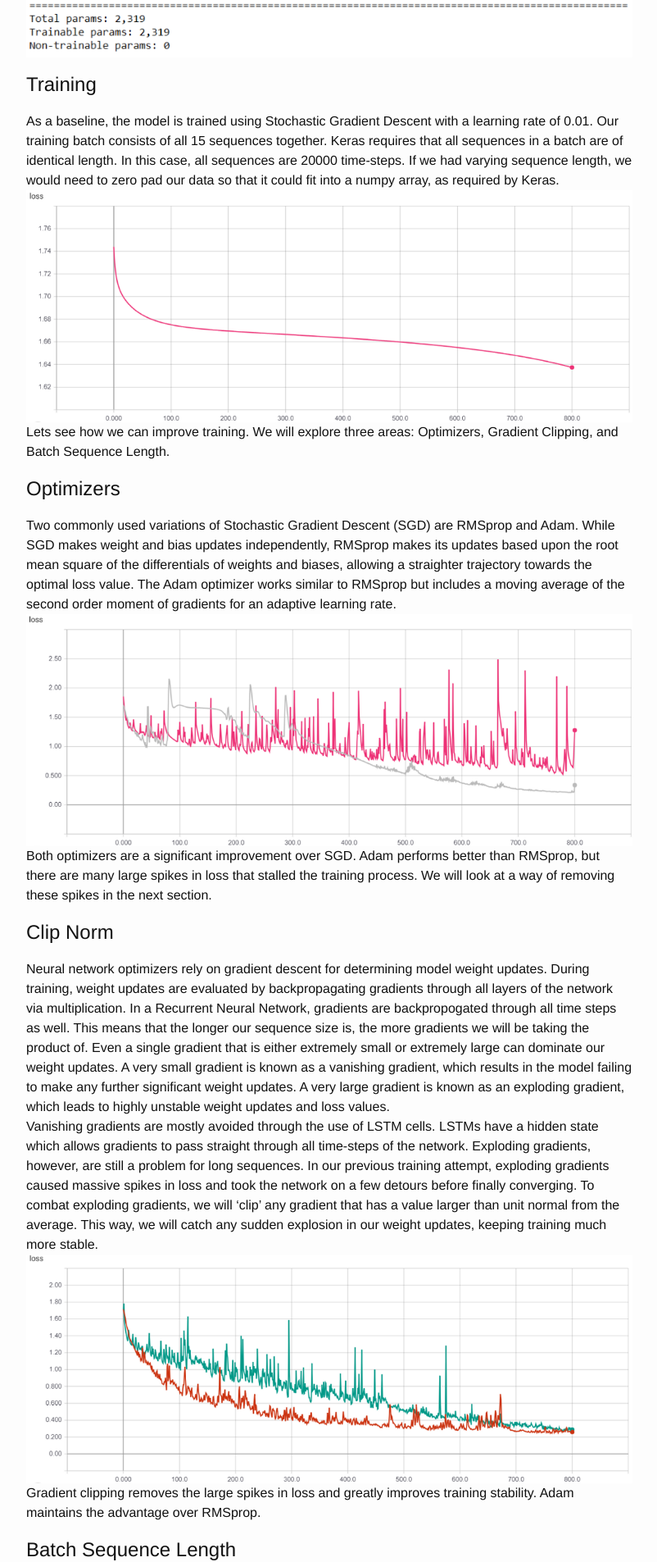
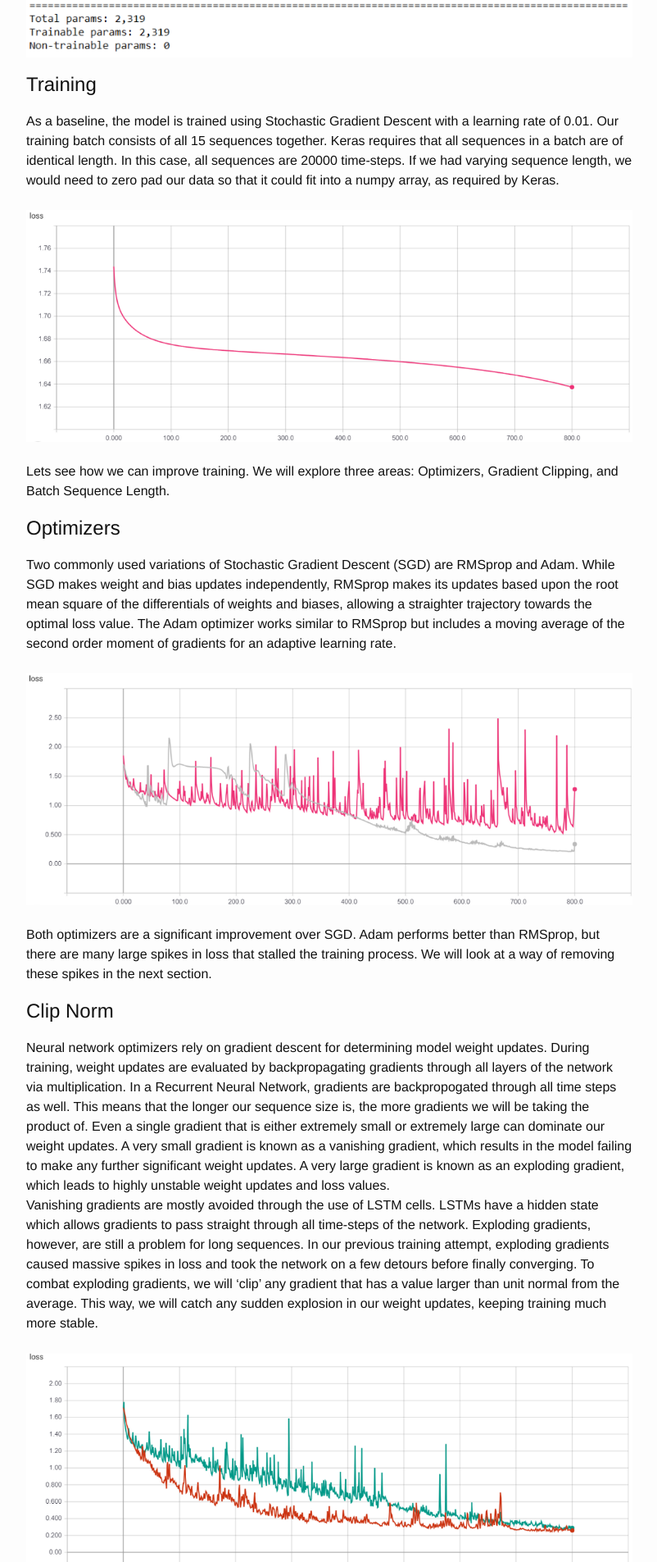
Before and after one commit to emuccino/emuccino.github.io, a Jekyll site: the page built from _posts/2019-02-11-training-recurrent-neural-networks-on-long-sequences.markdown, in a window 1280 px wide. Shown: the part 2277-4182 px from the top of the page at 82% size, without its empty margins (238-1040 px from the left). Built offline with Jekyll 4.4.1, drawn with Linux system fonts in a browser that asks for light colours; nearby versions of some CDN libraries.

Commit message:
Update 2019-02-11-training-recurrent-neural-networks-on-long-sequences.markdown

```diff
--- a/_posts/2019-02-11-training-recurrent-neural-networks-on-long-sequences.markdown
+++ b/_posts/2019-02-11-training-recurrent-neural-networks-on-long-sequences.markdown
@@ -14,14 +14,14 @@ categories: machine learning, lstm, recurrent nerual network
 <h1>Model</h1>
 <p>We will use Long-short Term Memory Cells (LSTM) as the RNN layers in our model. The network architecture consists of two feed-forward layers followed by two LSTM layers. Since regularization is typically used during training, we will include random noise layers between each Dense and LSTM layer for regularization. The input data to our model is the change in value from the previous 128 time steps, giving us 128 individual input features. Here is the model summary in Keras:<br><br><img src="/assets/images/post5_fig3.png" class="center"></p>
 <h1>Training</h1>
-<p>As a baseline, the model is trained using Stochastic Gradient Descent with a learning rate of 0.01. Our training batch consists of all 15 sequences together. Keras requires that all sequences in a batch are of identical length. In this case, all sequences are 20000 time-steps. If we had varying sequence length, we would need to zero pad our data so that it could fit into a numpy array, as required by Keras.<br><img src="/assets/images/post5_fig4.png" class="center"><br>Lets see how we can improve training. We will explore three areas: Optimizers, Gradient Clipping, and Batch Sequence Length.</p>
+<p>As a baseline, the model is trained using Stochastic Gradient Descent with a learning rate of 0.01. Our training batch consists of all 15 sequences together. Keras requires that all sequences in a batch are of identical length. In this case, all sequences are 20000 time-steps. If we had varying sequence length, we would need to zero pad our data so that it could fit into a numpy array, as required by Keras.<br><br><img src="/assets/images/post5_fig4.png" class="center"><br><br>Lets see how we can improve training. We will explore three areas: Optimizers, Gradient Clipping, and Batch Sequence Length.</p>
 <h1>Optimizers</h1>
-<p>Two commonly used variations of Stochastic Gradient Descent (SGD) are RMSprop and Adam. While SGD makes weight and bias updates independently, RMSprop makes its updates based upon the root mean square of the differentials of weights and biases, allowing a straighter trajectory towards the optimal loss value. The Adam optimizer works similar to RMSprop but includes a moving average of the second order moment of gradients for an adaptive learning rate.<br><img src="/assets/images/post5_fig5.png" class="center"><br>Both optimizers are a significant improvement over SGD. Adam performs better than RMSprop, but there are many large spikes in loss that stalled the training process. We will look at a way of removing these spikes in the next section.</p>
+<p>Two commonly used variations of Stochastic Gradient Descent (SGD) are RMSprop and Adam. While SGD makes weight and bias updates independently, RMSprop makes its updates based upon the root mean square of the differentials of weights and biases, allowing a straighter trajectory towards the optimal loss value. The Adam optimizer works similar to RMSprop but includes a moving average of the second order moment of gradients for an adaptive learning rate.<br><br><img src="/assets/images/post5_fig5.png" class="center"><br><br>Both optimizers are a significant improvement over SGD. Adam performs better than RMSprop, but there are many large spikes in loss that stalled the training process. We will look at a way of removing these spikes in the next section.</p>
 <h1>Clip Norm</h1>
 <p>Neural network optimizers rely on gradient descent for determining model weight updates. During training, weight updates are evaluated by backpropagating gradients through all layers of the network via multiplication. In a Recurrent Neural Network, gradients are backpropogated through all time steps as well. This means that the longer our sequence size is, the more gradients we will be taking the product of. Even a single gradient that is either extremely small or extremely large can dominate our weight updates. A very small gradient is known as a vanishing gradient, which results in the model failing to make any further significant weight updates. A very large gradient is known as an exploding gradient, which leads to highly unstable weight updates and loss values.<br>
-Vanishing gradients are mostly avoided through the use of LSTM cells. LSTMs have a hidden state which allows gradients to pass straight through all time-steps of the network. Exploding gradients, however, are still a problem for long sequences. In our previous training attempt, exploding gradients caused massive spikes in loss and took the network on a few detours before finally converging. To combat exploding gradients, we will ‘clip’ any gradient that has a value larger than unit normal from the average. This way, we will catch any sudden explosion in our weight updates, keeping training much more stable.<br><img src="/assets/images/post5_fig6.png" class="center"><br>Gradient clipping removes the large spikes in loss and greatly improves training stability. Adam maintains the advantage over RMSprop.</p>
+Vanishing gradients are mostly avoided through the use of LSTM cells. LSTMs have a hidden state which allows gradients to pass straight through all time-steps of the network. Exploding gradients, however, are still a problem for long sequences. In our previous training attempt, exploding gradients caused massive spikes in loss and took the network on a few detours before finally converging. To combat exploding gradients, we will ‘clip’ any gradient that has a value larger than unit normal from the average. This way, we will catch any sudden explosion in our weight updates, keeping training much more stable.<br><br><img src="/assets/images/post5_fig6.png" class="center"><br><br>Gradient clipping removes the large spikes in loss and greatly improves training stability. Adam maintains the advantage over RMSprop.</p>
 <h1>Batch Sequence Length</h1>
-<p>Instead of using the entirety of our sequences during each training batch, let’s break up our sequences into smaller portions and train on batches of one portion of each sequence at a time. For example, let’s consider a batch sequence length of 100. We divide each of our original 20000 time-step sequences into 100 sub-sequences, each of length 200. When we train our network, our first batch contains the first 200 time-steps of each sequence. Our second batch contains the next 200 time-steps of each sequence, and so on. It is vital to preserve the order of the sequences so that the hidden state of each sequence can be propagated from one batch to the next. In this experiment, we start with a batch sequence length of 100. Once the loss value fails to decrease for 20 straight epochs, we use a batch sequence length of 50, then 10, 2, and finally back to 1, the full sequence. For testing this method, we revert back to the Stochastic Gradient Descent Optimizer with no gradient clipping in order to compare against our original benchmark.<br><img src="/assets/images/post5_fig7.png" class="center"><br>Training on smaller sequences provides a significant initial speed up in loss reduction. Now let’s try using smaller batch sequence lengths in conjunction with Adam optimizer and gradient clipping.<br><img src="/assets/images/post5_fig8.png" class="center"><br>This combination of methods results in the most efficient model fitting that we have explored.</p>
+<p>Instead of using the entirety of our sequences during each training batch, let’s break up our sequences into smaller portions and train on batches of one portion of each sequence at a time. For example, let’s consider a batch sequence length of 100. We divide each of our original 20000 time-step sequences into 100 sub-sequences, each of length 200. When we train our network, our first batch contains the first 200 time-steps of each sequence. Our second batch contains the next 200 time-steps of each sequence, and so on. It is vital to preserve the order of the sequences so that the hidden state of each sequence can be propagated from one batch to the next. In this experiment, we start with a batch sequence length of 100. Once the loss value fails to decrease for 20 straight epochs, we use a batch sequence length of 50, then 10, 2, and finally back to 1, the full sequence. For testing this method, we revert back to the Stochastic Gradient Descent Optimizer with no gradient clipping in order to compare against our original benchmark.<br><br><img src="/assets/images/post5_fig7.png" class="center"><br><br>Training on smaller sequences provides a significant initial speed up in loss reduction. Now let’s try using smaller batch sequence lengths in conjunction with Adam optimizer and gradient clipping.<br><br><img src="/assets/images/post5_fig8.png" class="center"><br><br>This combination of methods results in the most efficient model fitting that we have explored.</p>
 <h1>Conclusion</h1>
 <p>Training Recurrent Neural Networks on sequences longer than a few hundred time-steps can pose challenges. We looked at three ways of improving training efficiency. The appropriate choice of optimizer allows us to traverse a more direct path to an optimal loss. Adam was demonstrated to have faster convergence over Stochastic Gradient Descent and RMSprop. Using gradient clipping helps to avoid the the exploding gradient problem while LSTM Cells help us prevent vanishing gradients. Finally, scheduling the size of batch sequence length provides even further efficiency in model fitting. Beginning with a large number of smaller sequences and progressively using less sequences of longer lengths helps boost initial decrease in loss, speeding up training time.</p>
 <h1>Future Work</h1>
```
